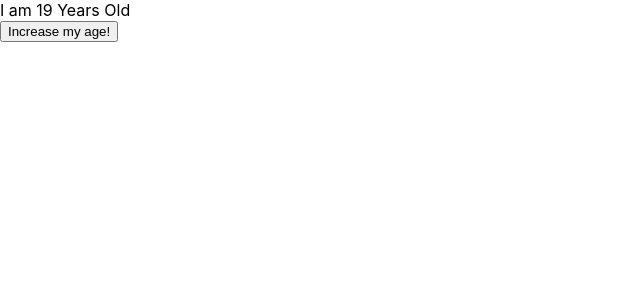
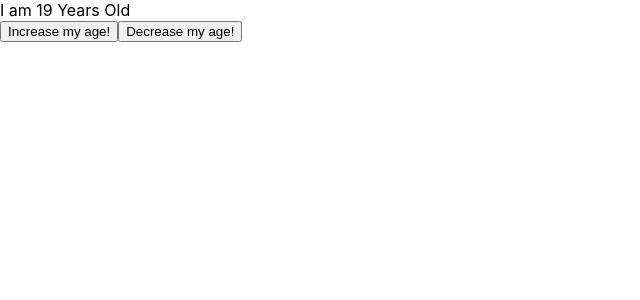
Before and after one commit to HannahWilson403/TEAM2-USEDSTATE, a React (Create React App) app in the folder use_state_example/: page / in a window 1280 px wide. Shown: the top 300 px of the page, without its empty margins (0-640 px from the left). Built offline with nearby package versions, Linux system fonts and the light colour scheme.

Commit message:
Decrease age button

```diff
--- a/use_state_example/src/App.js
+++ b/use_state_example/src/App.js
@@ -1,16 +1,17 @@
 import React, {useState} from 'react';
-import logo from './logo.svg';
 import './App.css';
 
 function App() {
   const [age, setAge] = useState(19);
   const handleClick = () => setAge(age + 1)
+  const handleClick2 = () => setAge(age - 1)
 
   return (
     <div>
       I am {age} Years Old
       <div>
         <button onClick={handleClick}>Increase my age! </button>
+        <button onClick={handleClick2}>Decrease my age! </button>
       </div>
     </div>
   )
```
